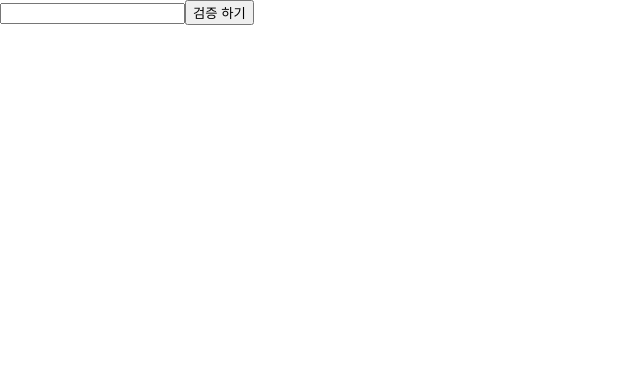
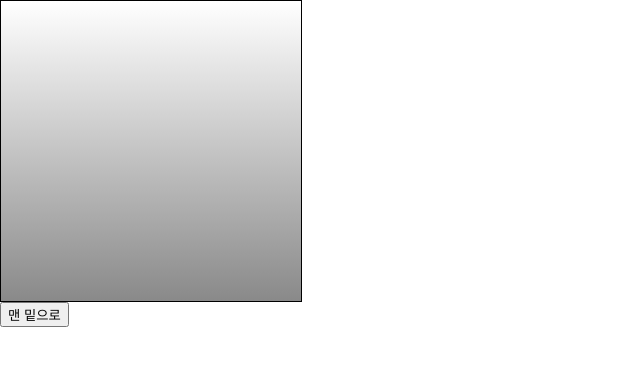
Before and after one commit to dbdbennn/2023React, a React (Create React App) app: page / in a window 1280 px wide. Shown: the top 366 px of the page, without its empty margins (0-640 px from the left). Built offline with nearby package versions, Linux system fonts and the light colour scheme.

Commit message:
scrollBottom, RefSample

```diff
--- a/src/App.js
+++ b/src/App.js
@@ -1,8 +1,15 @@
 import { Component } from "react";
-import ValidationSample from "./ValidationSample";
+import ScrollBox from "./ScrollBox";
 class App extends Component {
     render() {
-        return <ValidationSample />;
-        }
+        return (
+            <div>
+                <ScrollBox ref={(ref) => (this.ScrollBox = ref)} />
+                <button onClick={() => this.ScrollBox.scrollBottom()}>
+                    맨 밑으로
+                </button>
+            </div>
+        );
     }
+}
 export default App;
--- /dev/null
+++ b/src/ScrollBox.js
@@ -0,0 +1,39 @@
+import { Component } from "react";
+
+class ScrollBox extends Component {
+    scrollBottom = () => {
+        const { scrollHeight, clientHeight } = this.box;
+        // 앞 코드에는 비구조화 할당 문법을 사용했음
+        // 다음 코드와 같은 의미
+        // const scrollHeight = this.box.scrollHeight
+        // const clientHeight = this.box.clientHeight
+        //
+        this.box.scrollTop = scrollHeight - clientHeight;
+    };
+    render() {
+            const style = {
+            border: "1px solid black",
+            height: "300px",
+            width: "300px",
+            overflow: "auto",
+            position: "relative",
+        };
+        const innerStyle = {
+            width: "100%",
+            height: "650px",
+            background: "linear-gradient(white, black)",
+        };
+
+        return (
+        <div
+            style={style}
+            ref={(ref) => {
+                this.box = ref;
+        }}
+        >
+        <div style={innerStyle} />
+        </div>
+        );
+    }
+}
+export default ScrollBox;
--- a/src/ValidationSample.js
+++ b/src/ValidationSample.js
@@ -23,6 +23,7 @@ class ValidationSample extends Component {
         return (
             <div>
                 <input
+                    ref={(ref) => {this.MyComponent=ref}}
                     type="password"
                     value={this.state.password}
                     onChange={this.handleChange}
```
Also changed, not shown: src/RefSample.js (added, +18 -0 lines).
